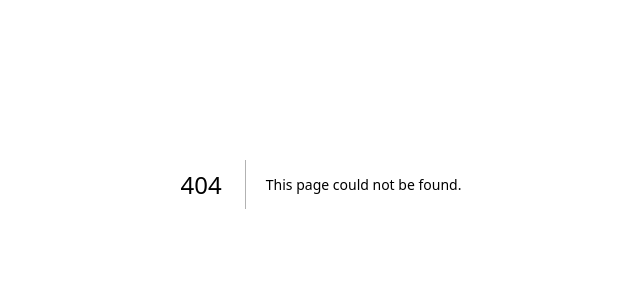
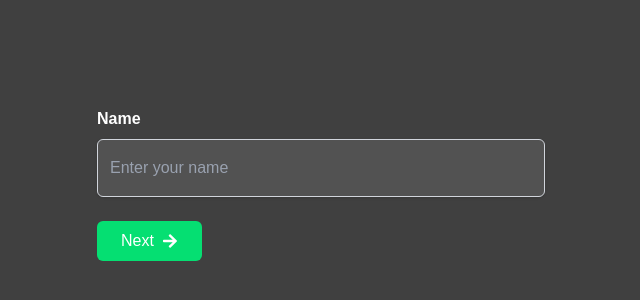
Before and after one commit to dedekjul/todo-list-app, a Next.js app: page /login in a window 1280 px wide. Before the commit this address had no page. Shown: the part 216-516 px from the top of the page, without its empty margins (319-959 px from the left). Built offline with nearby package versions, Linux system fonts and the light colour scheme.

Commit message:
implement login ui page

```diff
--- /dev/null
+++ b/src/app/login/page.tsx
@@ -0,0 +1,29 @@
+import { FaArrowRight } from "react-icons/fa";
+
+export default function LoginPage() {
+  return (
+    <div className="min-h-screen flex items-center justify-center bg-neutral-700">
+      <div className="max-w-md w-full space-y-6">
+        <div>
+          <label
+            htmlFor="name"
+            className="block font-bold text-white mb-2"
+          >
+            Name
+          </label>
+          <input
+            type="text"
+            id="name"
+            className="w-full px-3 py-4 border bg-neutral-600 border-gray-300 rounded-md shadow-sm focus:outline-none focus:ring-2 focus:ring-gray-300  text-white placeholder-gray-400"
+            placeholder="Enter your name"
+          />
+        </div>
+
+        <button  className="flex justify-center items-center gap-2 bg-green-400 text-white py-2 px-6 rounded-md">
+          Next
+          <FaArrowRight />
+        </button>
+      </div>
+    </div>
+  );
+}
```
